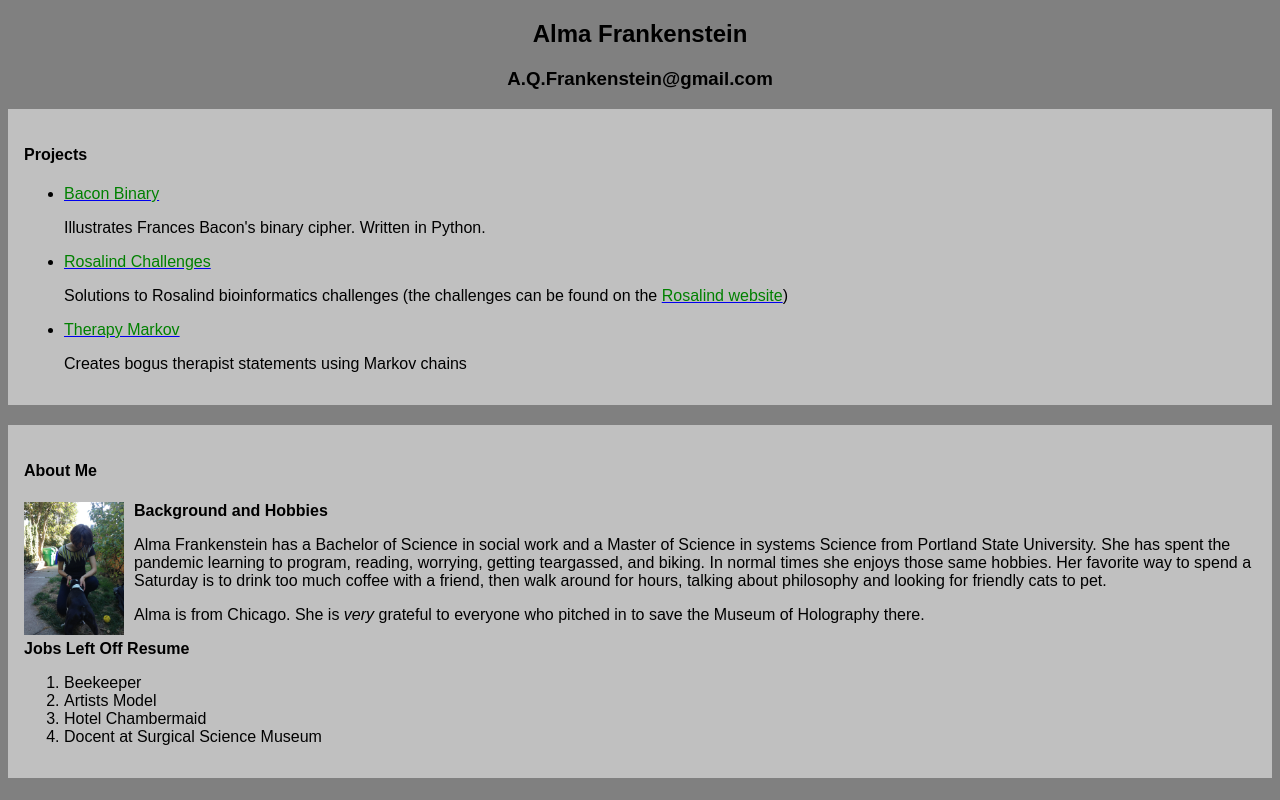
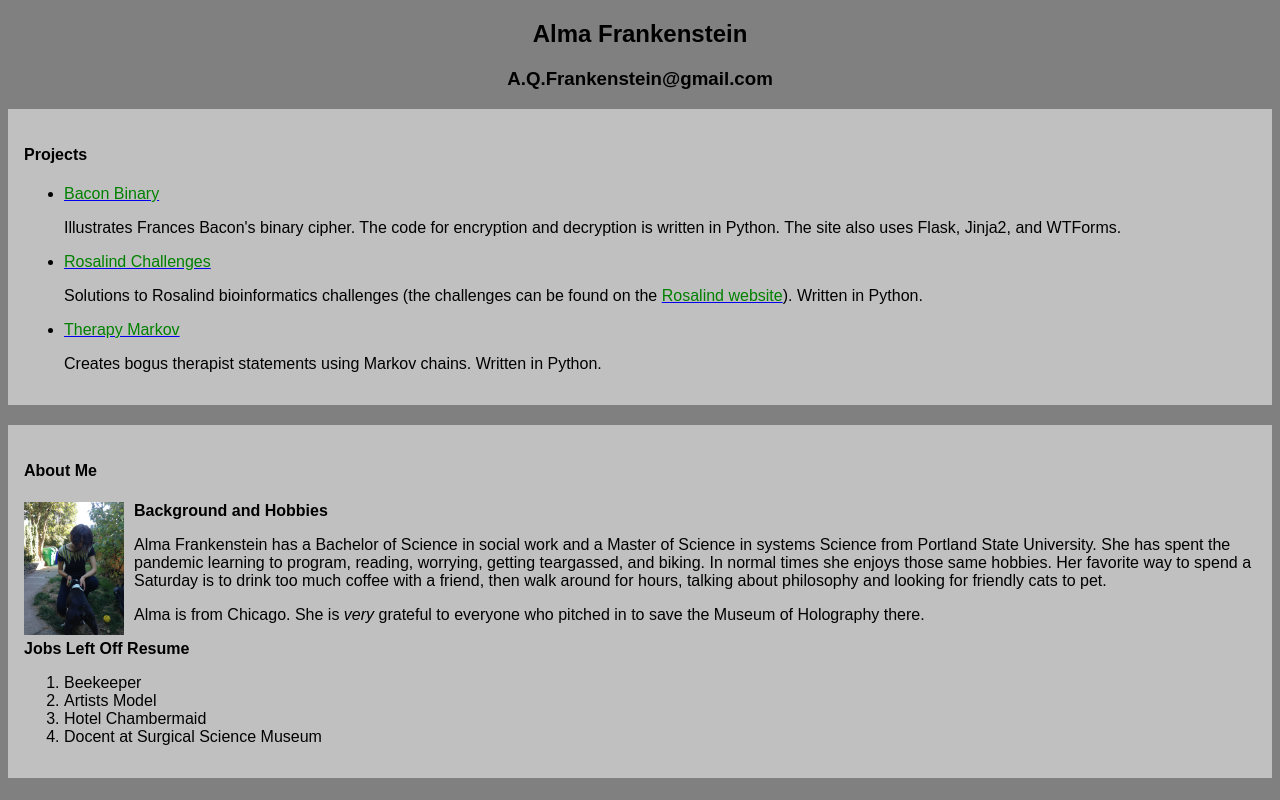
Before and after one commit to alma-frankenstein/Portfolio_landing_page, a plain HTML site: page index.html in a window 1280 px wide. Drawn offline with Linux system fonts and the light colour scheme.

```diff
--- a/index.html
+++ b/index.html
@@ -14,15 +14,16 @@
     <ul>
       <li><a href="https://github.com/alma-frankenstein/Bacon_Binary"><span style="color: green;">
         Bacon Binary</span></a></li>
-        <p>Illustrates Frances Bacon's binary cipher. Written in Python.</p>
+        <p>Illustrates Frances Bacon's binary cipher. The code for encryption and decryption is written
+          in Python. The site also uses Flask, Jinja2, and WTForms.</p>
       <li><a href="https://github.com/alma-frankenstein/Rosalind"><span style="color: green;">
         Rosalind Challenges</span></a></li>
         <p>Solutions to Rosalind bioinformatics challenges (the challenges can
           be found on the <a href=" http://rosalind.info/problems/list-view/"><span style="color: green;">
-          Rosalind website</span></a>)</p>
+          Rosalind website</span></a>). Written in Python.</p>
       <li><a href="https://github.com/alma-frankenstein/therapyMarkov"><span style="color: green;">
         Therapy Markov</span></a></li>
-        <p>Creates bogus therapist statements using Markov chains</p>
+        <p>Creates bogus therapist statements using Markov chains. Written in Python.</p>
     </ul>
   </div>
 
```
Also changed, not shown: 2 other files.
